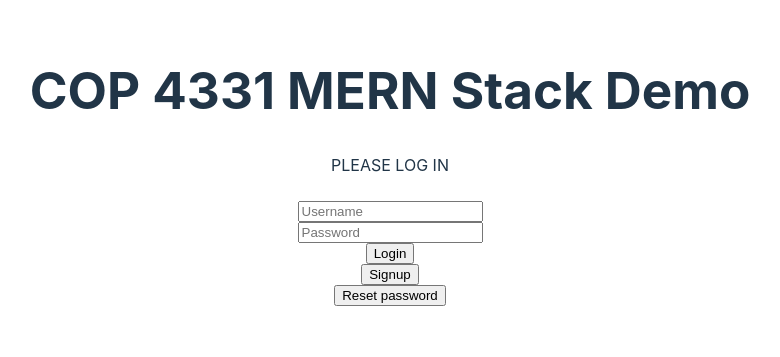
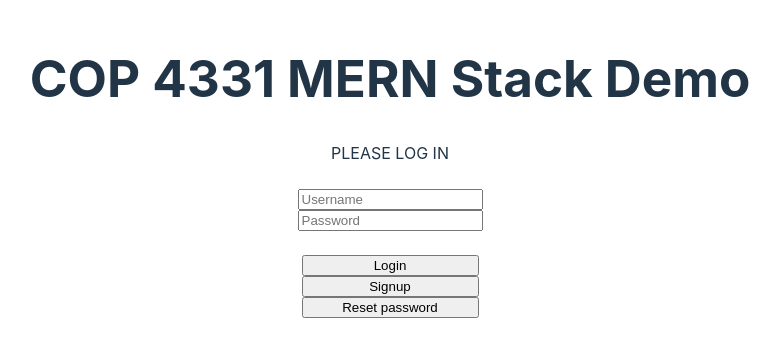
Before and after one commit to JohnsonLag/cop4331-team4-largeproject, a React (Vite) app in the folder frontend/: page / in a window 1280 px wide. Shown: the part 233-590 px from the top of the page, without its empty margins (250-1030 px from the left). Built offline with nearby package versions, Linux system fonts and the light colour scheme.

Commit message:
Styling: widths and spacing.

```diff
--- a/frontend/src/components/Login.tsx
+++ b/frontend/src/components/Login.tsx
@@ -81,6 +81,7 @@ function Login() {
             <span id="inner-title">PLEASE LOG IN</span><br></br>
             <input type="text" id="loginName" placeholder="Username" onChange={handleSetLoginName} />
             <input type="password" id="loginPassword" placeholder="Password" onChange={handleSetPassword} />
+			<br />
             <input type="submit" id="loginButton" className="buttons" value = "Login"
             onClick={doLogin} />
             <input type="submit" id="signupButton" className="buttons" value = "Signup"
--- a/frontend/src/components/ResetPassword.tsx
+++ b/frontend/src/components/ResetPassword.tsx
@@ -127,6 +127,7 @@ function ResetPassword() {
             <input type="text" id="resetEmail" placeholder="Email" onChange={handleSetResetEmail} />
             <input type="text" id="resetVerificationCode" placeholder="VerificationCode" onChange={handleSetResetVerificationCode} />
             <input type="password" id="resetPassword" placeholder="Password" onChange={handleSetPassword} />
+			<br />
             <input type="submit" id="resetEmail" className="buttons" value = "Submit email" onClick={doSubmitEmail} disabled />
             <input type="submit" id="resetVerificationCode" className="buttons" value = "Submit verification code" onClick={doSubmitVerificationCode} disabled />
             <input type="submit" id="resetButton" className="buttons" value = "Reset password" onClick={doReset} disabled />
--- a/frontend/src/components/Signup.tsx
+++ b/frontend/src/components/Signup.tsx
@@ -156,6 +156,7 @@ function Signup() {
             <input type="text" id="signupFirstName" placeholder="First Name" onChange={handleSetSignupFirstName} />
             <input type="text" id="signupLastName" placeholder="Last Name" onChange={handleSetSignupLastName} />
             <input type="password" id="signupPassword" placeholder="Password" onChange={handleSetPassword} />
+			<br />
             <input type="submit" id="signupEmail" className="buttons" value = "Submit email" onClick={doSubmitEmail} disabled />
             <input type="submit" id="signupVerificationCode" className="buttons" value = "Submit verification code" onClick={doSubmitVerificationCode} disabled />
             <input type="submit" id="signupButton" className="buttons" value = "Signup" onClick={doSignup} />
--- a/frontend/src/components/page-styles.css
+++ b/frontend/src/components/page-styles.css
@@ -4,3 +4,7 @@
 	align-items: center;
 	justify-content: center;
 }
+
+.buttons {
+  width: 177px;
+}
```
